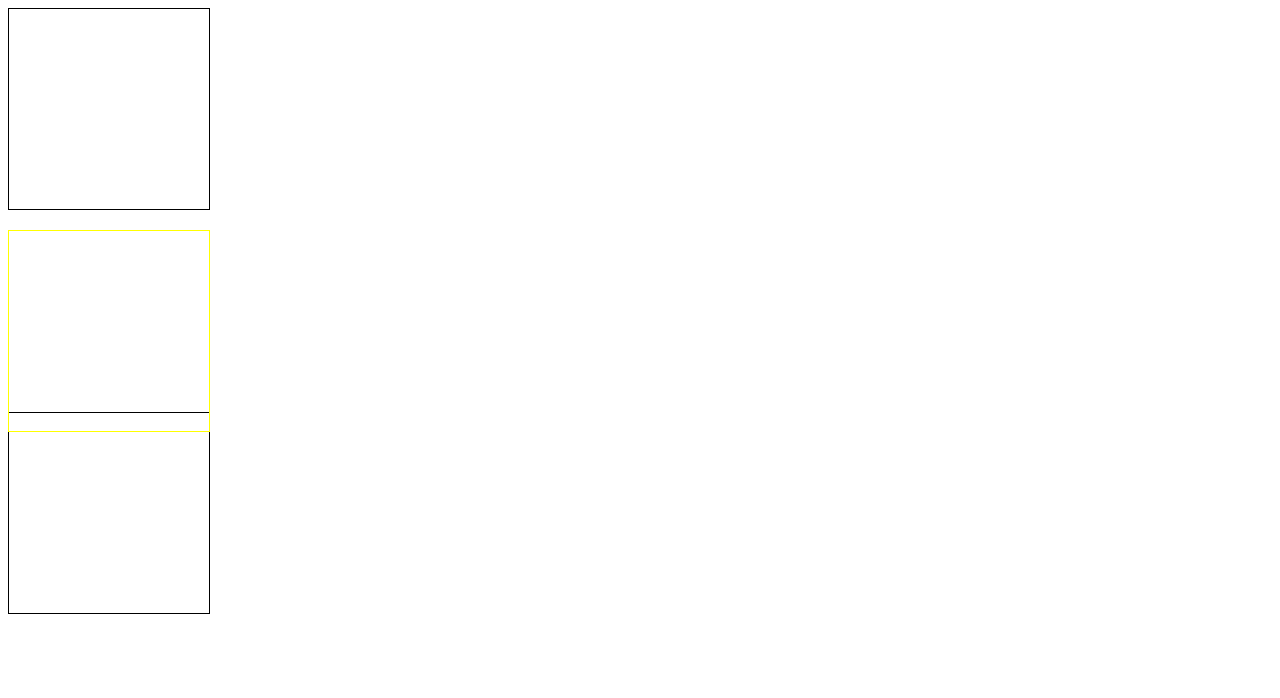
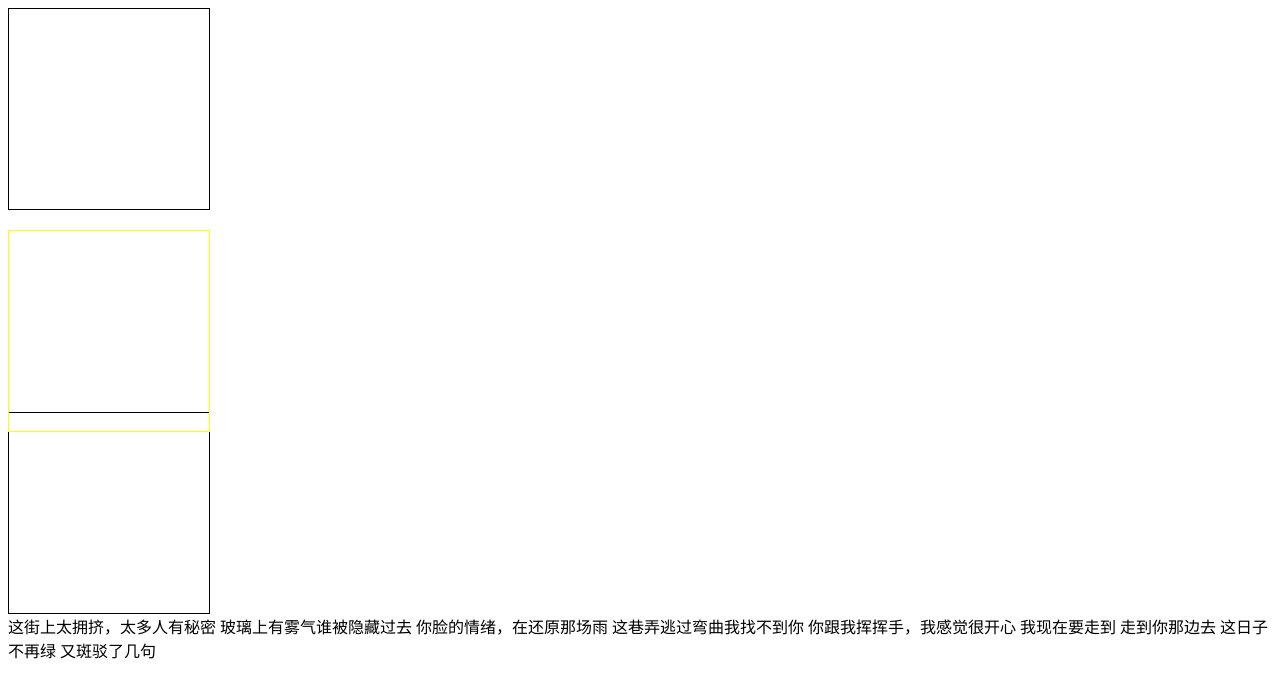
Before and after one commit to Verazzr/Interview-Tasks, a plain HTML site: page task8/position.html in a window 1280 px wide. Drawn offline with Linux system fonts and the light colour scheme.

Commit message:
update position.html

```diff
--- a/task8/position.html
+++ b/task8/position.html
@@ -23,3 +23,17 @@
 		<div></div>
 	</body>
 </html>
+
+这街上太拥挤，太多人有秘密
+
+玻璃上有雾气谁被隐藏过去
+
+你脸的情绪，在还原那场雨
+
+这巷弄逃过弯曲我找不到你
+
+你跟我挥挥手，我感觉很开心
+
+我现在要走到 走到你那边去
+
+这日子不再绿 又斑驳了几句
```
